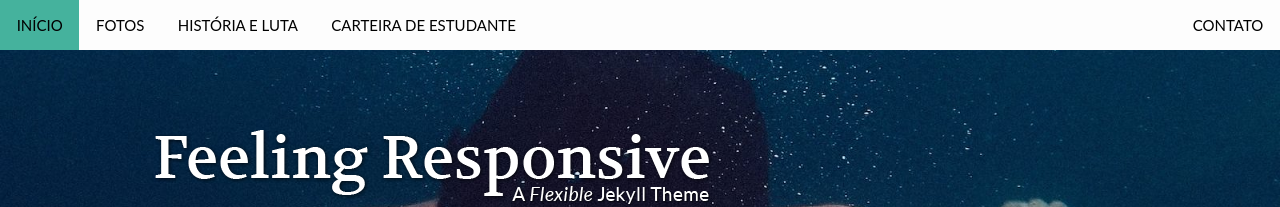
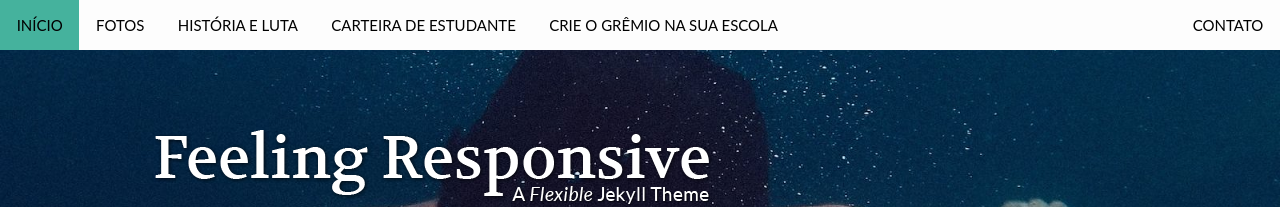
Before and after one commit to amesbh/amesbh.github.io, a Jekyll site: the page built from pages/pages-root-folder/index.md, in a window 1280 px wide. Shown: the top 207 px of the page. Built offline with Jekyll 4.4.1, drawn with Linux system fonts in a browser that asks for light colours.

Commit message:
somando menu

```diff
--- a/_data/navigation.yml
+++ b/_data/navigation.yml
@@ -14,6 +14,10 @@
   url: "/headers/"
   side: left
 
+- title: "Crie o Grêmio na sua escola"
+  url: "/headers/"
+  side: left
+
 - title: Contato
   url: "/documentation/"
   side: right
```
